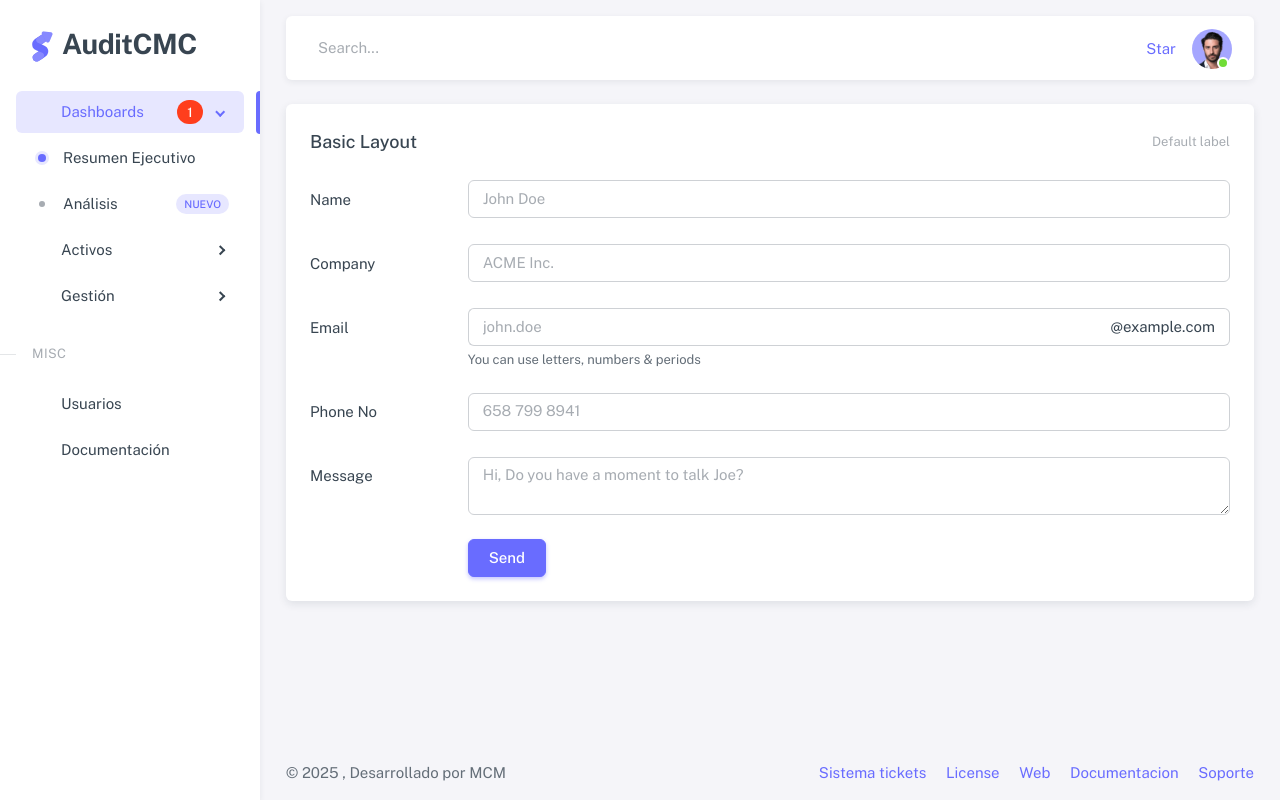
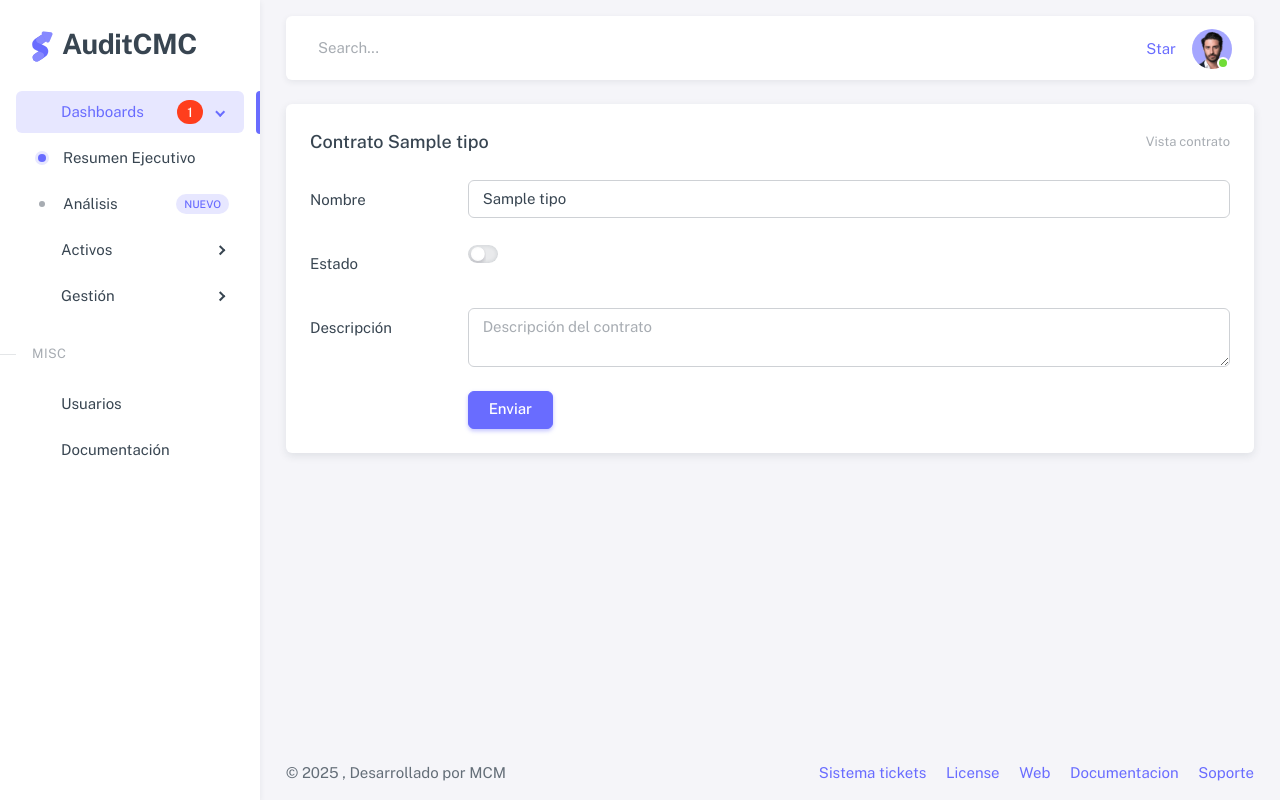
Before and after one commit to inet2017/auditcmc, a PHP site: page /public/index.php?action=editar_contrato&id=1 in a window 1280 px wide. Run offline with PHP 8.4, Linux system fonts and the light colour scheme; the visitor is signed in with stand-in values (Sample User, id 1); tables that the repository leaves empty or names only in its code hold one stand-in row (values such as "Sample post"); data that the repository does not hold is empty; some libraries are stand-ins or nearby versions.

Commit message:
Contratos 2

```diff
--- a/controllers/ContratoController.php
+++ b/controllers/ContratoController.php
@@ -33,19 +33,31 @@ class ContratoController extends Controller {
        header('Location: ../public/index.php?action=clientes');
     }
 
-    // Ver contrato o plantilla.
-    public function ver($id) {
-        $usuarioModel = $this->model('Usuario');
-        $cliente = $usuarioModel->obtenerPorId($id);
-        $this->view('cliente/ver', ['cliente' => $cliente]);
-    }
 
     // Editar  contrato o plantilla.
     public function editar($id) {
         $usuarioModel = $this->model('Contrato');
         $contrato = $usuarioModel->obtenerPorId($id);
-        $this->view('gestiones/contratos/editar', ['contrato' => $contrato]);
+
+         $this->view('gestiones/contratos/editar',['contrato' => $contrato]);
     }
+
+     public function actualizar() {
+        $model = $this->model('Contrato');
+        $model->actualizar($_POST);
+        header("Location: index.php?action=contratos");
+    }
+
+     // ELiminar contrato o plantilla.
+     public function eliminar($id) {
+        try{
+            $usuarioModel=$this->model('Contrato');
+            $usuarioModel->eliminar($id);
+            header("Location: index.php?action=contratos");
+        } catch (Exception $e) {
+            echo "<script>alert('{$e->getMessage()}'); window.location.href='../public/index.php?action=contratos';</script>";
+        }
+     }
 
 
 
--- a/controllers/Controller.php
+++ b/controllers/Controller.php
@@ -12,6 +12,11 @@ class Controller
     // Carga una vista de la carpeta /views/
     public function view($view, $data = [])
     {
+         // Crea variables con las claves del array: $contrato, $usuario, etc.
+        if (is_array($data)) {
+            extract($data, EXTR_SKIP);
+        }
+
         require_once '../views/' . $view . '.php';
     }
 }
--- a/public/index.php
+++ b/public/index.php
@@ -37,7 +37,7 @@ if ($action === 'login') {
 
 
 // CUALQUIER TAREA  CON CONTRATOS.
-} elseif (str_starts_with($action, 'contratos') || $action === 'editar_contrato' || $action === 'editar_contrato' || $action === 'eliminar_contrato'){
+} elseif (str_starts_with($action, 'contratos') || $action === 'editar_contrato' || $action === 'actualizar_contrato' || $action === 'eliminar_contrato'){
 
      require_once '../controllers/ContratoController.php';
     $controller = new ContratoController();
@@ -48,7 +48,10 @@ if ($action === 'login') {
         $controller->crear();
     } elseif ($action === 'editar_contrato' && isset($_GET['id'])) {
         $controller->editar($_GET['id']);
-    } elseif ($action === 'eliminar_usuario' && isset($_GET['id'])) {
+    }elseif ($action === 'actualizar_contrato' && isset($_POST['id'])) {
+        var_dump($POST['id']);
+        $controller->actualizar($_POST['id']);
+    } elseif ($action === 'eliminar_contrato' && isset($_GET['id'])) {
         $controller->eliminar($_GET['id']);
     }
 
--- a/views/gestiones/contratos/editar.php
+++ b/views/gestiones/contratos/editar.php
@@ -11,84 +11,59 @@
 <!-- Cierre Head y Menú -->
 <?php include_once __DIR__ . '/../../menu.php'; ?>
 
-<!-- Main Content -->
+<!-- Contenido principal -->
 <div class="container-xxl flex-grow-1 container-p-y">
-<!-- Basic Layout & Basic with Icons -->
+<!-- Formulario de edición/Visualización -->
               <div class="row mb-12 gy-12">
                 <!-- Basic Layout -->
                 <div class="col-xxl">
                   <div class="card">
                     <div class="card-header d-flex align-items-center justify-content-between">
-                      <h5 class="mb-0">Basic Layout</h5>
-                      <small class="text-body-secondary float-end">Default label</small>
+
+                      <h5 class="mb-0">Contrato <?= htmlspecialchars($contrato['nombre']) ?> </h5>
+                      <small class="text-body-secondary float-end">Vista contrato</small>
                     </div>
                     <div class="card-body">
-                      <form>
+                      <form action="index.php?action=actualizar_contrato" method="POST">
                         <div class="row mb-6">
-                          <label class="col-sm-2 col-form-label" for="basic-default-name">Name</label>
+                          <label class="col-sm-2 col-form-label" for="basic-default-name">Nombre</label>
                           <div class="col-sm-10">
-                            <input type="text" class="form-control" id="basic-default-name" placeholder="John Doe" />
+                            <input type="hidden" name="id" value="<?= htmlspecialchars($contrato['id']) ?>" />
+                            <input type="text" name="nombre" class="form-control" id="basic-default-name" placeholder="Nombre del contrato" value="<?= htmlspecialchars($contrato['nombre']) ?>"/>
                           </div>
                         </div>
                         <div class="row mb-6">
-                          <label class="col-sm-2 col-form-label" for="basic-default-company">Company</label>
+                          <label class="col-sm-2 col-form-label" for="basic-default-phone">Estado</label>
                           <div class="col-sm-10">
-                            <input
-                              type="text"
-                              class="form-control"
-                              id="basic-default-company"
-                              placeholder="ACME Inc." />
+                            <div class="form-check form-switch">
+                            <input class="form-check-input" type="checkbox"
+                                  id="bootstrapValidationSwitch" name="estado"
+                                  value="1" <?= !empty($contrato['estado']) ? 'checked' : '' ?>>
+                          </div>
                           </div>
                         </div>
                         <div class="row mb-6">
-                          <label class="col-sm-2 col-form-label" for="basic-default-email">Email</label>
-                          <div class="col-sm-10">
-                            <div class="input-group input-group-merge">
-                              <input
-                                type="text"
-                                id="basic-default-email"
-                                class="form-control"
-                                placeholder="john.doe"
-                                aria-label="john.doe"
-                                aria-describedby="basic-default-email2" />
-                              <span class="input-group-text" id="basic-default-email2">@example.com</span>
-                            </div>
-                            <div class="form-text">You can use letters, numbers & periods</div>
-                          </div>
-                        </div>
-                        <div class="row mb-6">
-                          <label class="col-sm-2 col-form-label" for="basic-default-phone">Phone No</label>
-                          <div class="col-sm-10">
-                            <input
-                              type="text"
-                              id="basic-default-phone"
-                              class="form-control phone-mask"
-                              placeholder="658 799 8941"
-                              aria-label="658 799 8941"
-                              aria-describedby="basic-default-phone" />
-                          </div>
-                        </div>
-                        <div class="row mb-6">
-                          <label class="col-sm-2 col-form-label" for="basic-default-message">Message</label>
+                          <label class="col-sm-2 col-form-label" for="basic-default-message">Descripción</label>
                           <div class="col-sm-10">
                             <textarea
                               id="basic-default-message"
+                              name="descripcion"
                               class="form-control"
-                              placeholder="Hi, Do you have a moment to talk Joe?"
-                              aria-label="Hi, Do you have a moment to talk Joe?"
+                              placeholder="Descripción del contrato"
+                              aria-label="Descripción del contrato"
                               aria-describedby="basic-icon-default-message2"></textarea>
                           </div>
                         </div>
                         <div class="row justify-content-end">
                           <div class="col-sm-10">
-                            <button type="submit" class="btn btn-primary">Send</button>
+                            <button type="submit" class="btn btn-primary">Enviar</button>
                           </div>
                         </div>
                       </form>
                     </div>
                   </div>
                 </div>
-
+                 <!-- Cierre Basic Layout -->
               </div>
 </div>
 <!-- Cierre Main Content -->
--- a/views/gestiones/contratos/list.php
+++ b/views/gestiones/contratos/list.php
@@ -38,7 +38,7 @@
                             <tr>
                                 <td>
                                 <i class="icon-base bx bxl-angular icon-md text-danger me-4"></i>
-                                    <span><a href=""><?= htmlspecialchars($contrato['nombre']) ?></a></span>
+                                    <span><?= htmlspecialchars($contrato['nombre']) ?></span>
                                 </td>
                                 <td>Albert Cook</td>
                                 <td>
@@ -79,7 +79,7 @@
                                     <a class="dropdown-item" href="<?= $_ENV['BASE_URL'] ?>/public/index.php?action=editar_contrato&id=<?= htmlspecialchars($contrato['id']) ?>"
                                         ><i class="icon-base bx bx-edit-alt me-1"></i> Edit</a
                                     >
-                                    <a class="dropdown-item" href="javascript:void(0);"
+                                    <a class="dropdown-item" href="<?= $_ENV['BASE_URL'] ?>/public/index.php?action=eliminar_contrato&id=<?= htmlspecialchars($contrato['id']) ?>"
                                         ><i class="icon-base bx bx-trash me-1"></i> Delete</a
                                     >
                                     </div>
```
